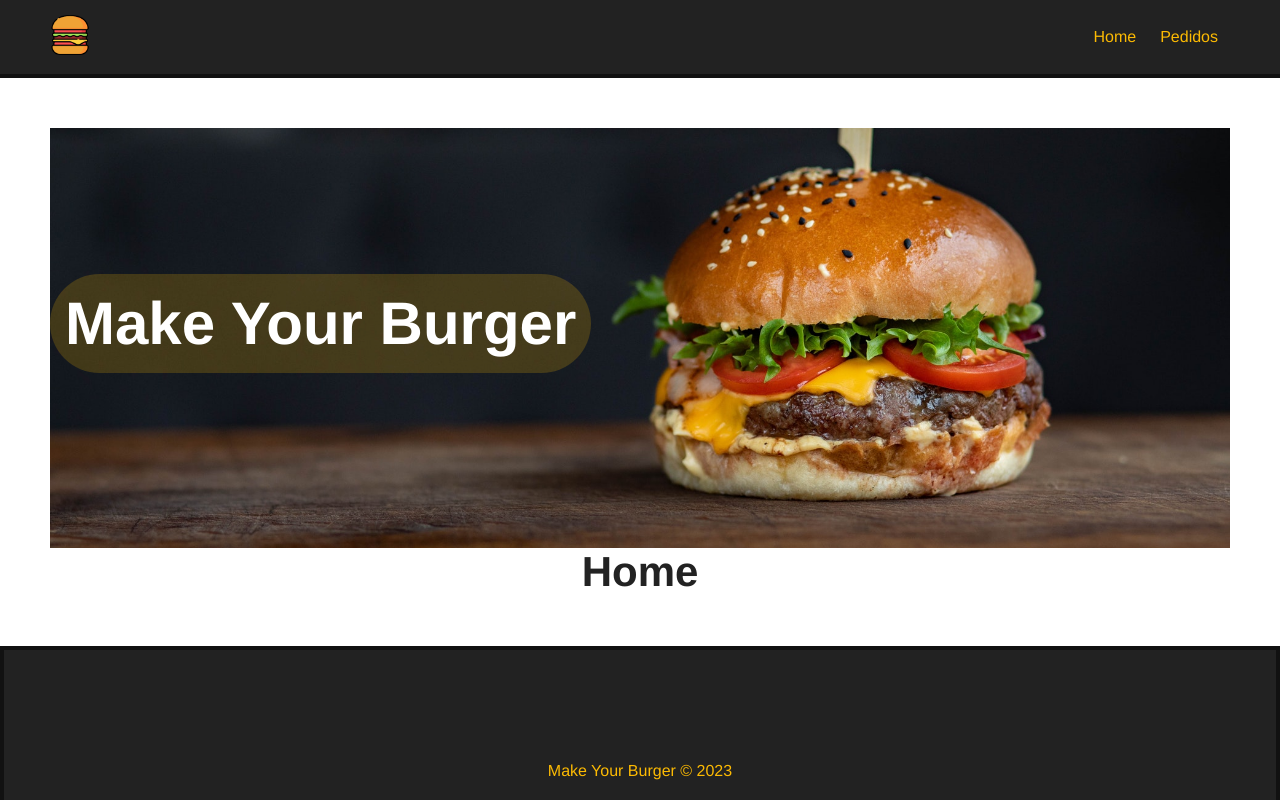
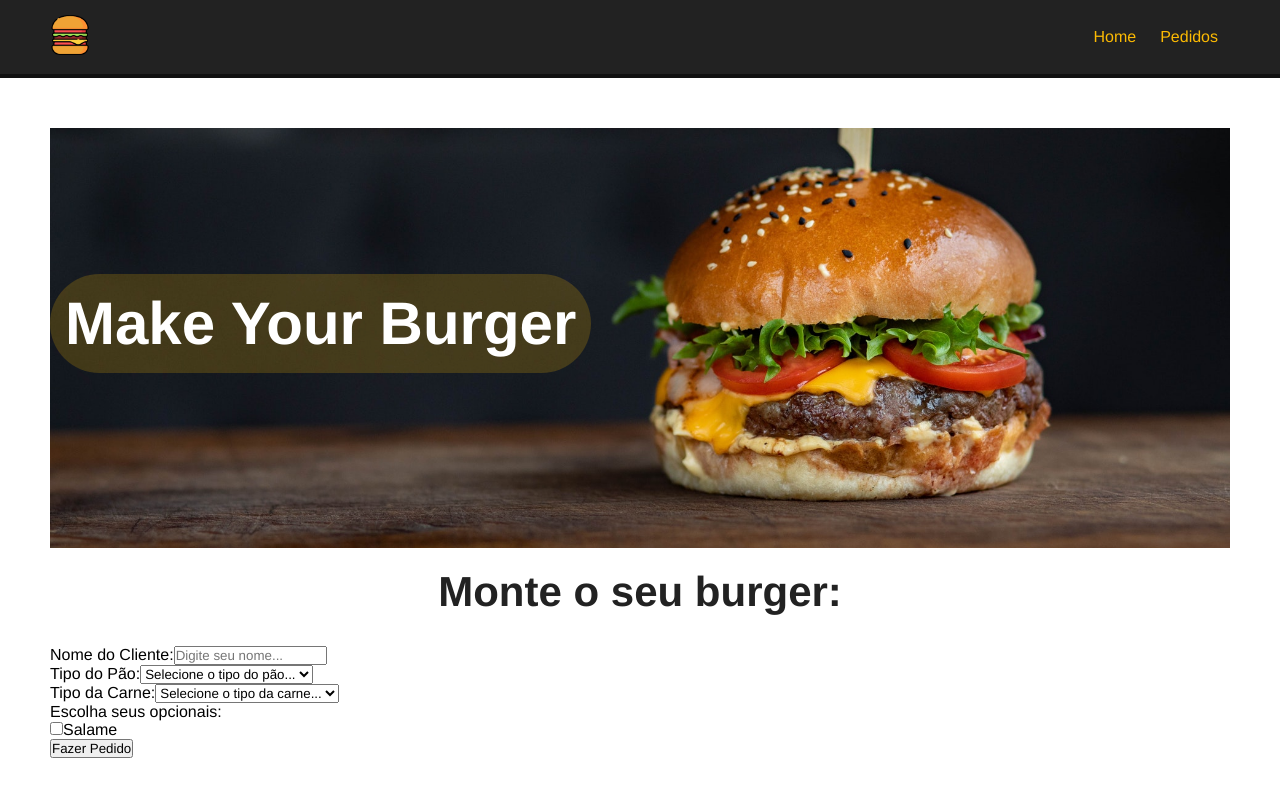
Before and after one commit to LukaasMachado143/make_your_burger, a Vue app: page / in a window 1280 px wide. Shown: the top 800 px of the page. Built offline with nearby package versions, Linux system fonts and the light colour scheme.

Commit message:
Organizando views e criando formulário para montar o hambuger.

```diff
--- a/src/router/index.js
+++ b/src/router/index.js
@@ -1,5 +1,5 @@
 import { createRouter, createWebHistory } from 'vue-router'
-import HomeView from '../views/HomeView.vue'
+import HomeView from '../views/HomeView/HomeView.vue'
 import RequestsView from '../views/Requests.vue'
 
 const router = createRouter({
--- a/src/views/HomeView.vue
+++ /dev/null
@@ -1,15 +0,0 @@
-<template>
-  <div class="main-container">
-    <Banner />
-    <h1>Home</h1>
-  </div>
-</template>
-<script>
-  import Banner from '../components/Banner.vue';
-  export default{
-    name: 'HomeView',
-    components:{
-      Banner
-    }
-  }
-</script>
--- /dev/null
+++ b/src/views/HomeView/HomeView.vue
@@ -0,0 +1,23 @@
+<template>
+  <div class="main-container">
+    <Banner />
+    <h1>Monte o seu burger:</h1>
+    <BurgerForm />
+  </div>
+</template>
+<script>
+  import Banner from './components/Banner.vue';
+  import BurgerForm from './components/BurgerForm.vue';
+  export default{
+    name: 'HomeView',
+    components:{
+      Banner,
+      BurgerForm
+    }
+  }
+</script>
+<style scoped>
+  h1{
+    margin-top: 20px;
+  }
+</style>
--- /dev/null
+++ b/src/views/HomeView/components/BurgerForm.vue
@@ -0,0 +1,46 @@
+<template>
+  <div>
+    <div>
+      <label for="clienteName">Nome do Cliente:</label>
+      <input type="text" name="clienteName" id="clienteName" placeholder="Digite seu nome...">
+    </div>
+
+    <div>
+      <label for="breadType">Tipo do Pão:</label>
+      <select name="breadType" id="breadType">
+        <option value="">Selecione o tipo do pão...</option>
+        <option value="frances">Pão Francês</option>
+      </select>
+    </div>
+
+    <div>
+      <label for="meatType">Tipo da Carne:</label>
+      <select name="meatType" id="meatType">
+        <option value="">Selecione o tipo da carne...</option>
+        <option value="maninha">Maminha</option>
+      </select>
+    </div>
+
+    <div>
+      <label for="optionalItems">Escolha seus opcionais:</label>
+      <div>
+        <input type="checkbox" name="salame" id="salame">
+        <label for="salame">Salame</label>
+      </div>
+    </div>
+
+    <div>
+      <input type="button" value="Fazer Pedido">
+    </div>
+  </div>
+</template>
+
+<script>
+    export default {
+        name: 'BurgerForm'
+    }
+</script>
+
+<style>
+
+</style>
```
Also changed, not shown: src/views/HomeView/components/Banner.vue (renamed from src/components/Banner.vue).
